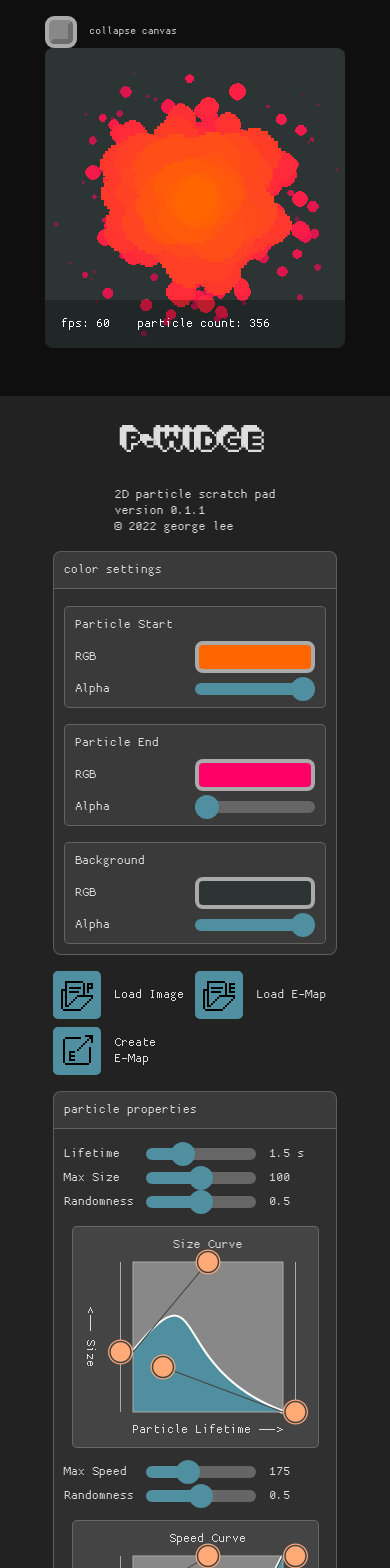
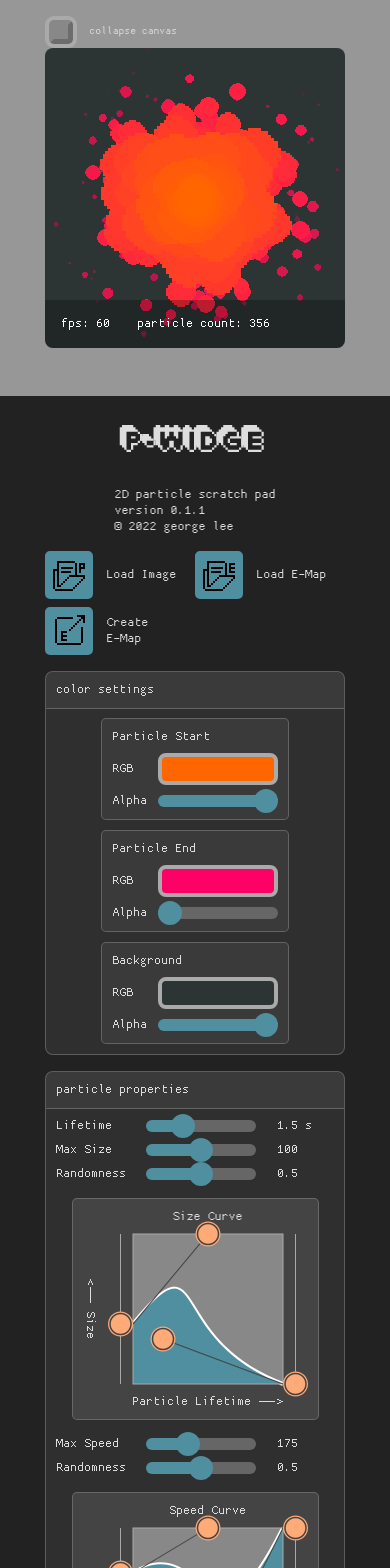
Before and after one commit to georgeolee/p-widge, a React (Create React App) app: page / in a window 390 px wide. Shown: the top 1568 px of the page. Built offline with nearby package versions, Linux system fonts and the light colour scheme.

Commit message:
css cleanup

```diff
--- a/public/index.html
+++ b/public/index.html
@@ -31,7 +31,7 @@
     <noscript>You need to enable JavaScript to run this app.</noscript>
 
 
-    <div id="root"></div>
+    <div id="app-root"></div>
     <!--
       This HTML file is a template.
       If you open it directly in the browser, you will see an empty page.
--- a/src/App.css
+++ b/src/App.css
@@ -1,29 +1,22 @@
 
 :root{
+
   --canvas-size: 300px;
-}
 
+  --body-color: #666;
+  --background-color: #fafafa;
+  --low-contrast-color: #f4f4f4;
 
-
-:root{
-  --body-color: #666;
   --primary-color: #f44;
   --primary-color-hover-enabled: #f88;
-
   --primary-color-hover: var(--primary-color);
-
-  --background-color: #fafafa;
-
-  --low-contrast-color: #f4f4f4;
 
   --neutral-color: #888;
   --neutral-color-hover-enabled: #aaa;
-
   --neutral-color-hover: var(--neutral-color);
 
   --highlight-color: #bd2;
   --highlight-color-hover-enabled: #cf4;
-
   --highlight-color-hover: var(--highlight-color);
 
   --panel-background-color: #8882;
@@ -33,41 +26,45 @@
   --panel-padding: 10px;
 }
 
-#root{
-  display: flex;
-  flex-direction: column;
-  justify-content: center;
-  align-items: center;
+
+.dark .App .bezier-input{
+  --bezier-curve-stroke: #fff;
+  --bezier-track-stroke: #aaa;
+  --bezier-background-fill: #888;
+}
 
 
+.App .slider{
+  --slider-progress-color: var(--primary-color);
+  --slider-progress-color-hover: var(--primary-color-hover);
+}
+.dark .App .slider{
+  --slider-track-color: #666;
+  --slider-track-color-hover: #777;
+  --slider-progress-color-hover:  #5f9faf
 }
 
-[data-tooltip]::after{
-
-  display: none !important;
-}
-body{
-  background-color: var(--background-color);
-}
-
-/* CLEAN THIS UP! */
-body, body *, [data-tooltip]::after{
-  /* font-family: 'Courier New', Courier, monospace; */
-  font-family: 'press_start_2p', 'Courier New', Courier, monospace;
-  font-family: 'basis33', 'Courier New', Courier, monospace;;
-
-  font-weight: normal;
-  color: var(--body-color);
-}
-
-*{
-  box-sizing: border-box;
+body .App .bezier-input{
+  --bezier-curve-fill: var(--primary-color);
+  --bezier-label-color: var(--body-color);
+  --bezier-label-font-size: 16px;
+  --bezier-background-color: var(--low-contrast-color);
+  --bezier-control-handle-stroke: var(--low-contrast-color);
+  --bezier-canvas-border: var(--low-contrast-color);
+  --bezier-control-stroke: var(--low-contrast-color);
+  --bezier-control-fill: var(--highlight-color);
+  --bezier-control-hover-fill: var(--highlight-color-hover);
+  --bezier-canvas-border: #aaa;
+  --bezier-border: var(--panel-border-color);
+  /* full component width = 2*padding - 3*control size */
 }
 
 body.dark, body.dark .App{
   --background-color: #222;
   --body-color:#ddd;
   --primary-color: #4f8f9f;
+
+  --primary-color-hover-enabled: #5f9faf !important;
   --low-contrast-color: #444;
   --highlight-color: #fa7;
   --highlight-color-hover: #fc9;
@@ -89,63 +86,82 @@ body.toast{
   --bezier-background-color: var(--panel-background-color);
 }
 
+#app-root{
+  display: flex;
+  flex-direction: column;
+  justify-content: center;
+  align-items: center;
+
+
+}
+
+/* touchscreen behavior */
+canvas{
+  touch-action: pinch-zoom;
+}
+input{
+  touch-action: none;
+}
+
+body{
+  background-color: var(--background-color);
+}
+
+*, *::before, *::after{
+  font-family: 'basis33', 'Courier New', Courier, monospace;;
+  font-weight: normal;
+  color: var(--body-color);
+  box-sizing: border-box;
+}
+
+
 .App {
   position: relative;
   margin: 20px;
   display: grid;
-  grid-template-columns: var(--col-side) var(--col-gap) auto var(--col-gap) var(--col-side);
-
-  grid-template-columns: auto var(--col-gap) auto var(--col-gap) auto;
+  grid-template-columns: auto var(--col-gap) var(--canvas-size) var(--col-gap) auto;
   font-size: 16px;
 
   user-select: none;
   max-width: min(1400px, 100vw);
-
-  --col-side: 300px;
 }
 
 
+/* TOOLTIP STUFF */
+
 [data-tooltip]{
  --hover-time: 1s;
- --tooltip-gap: 0px;
- --font-size: 16px;
-
  position: relative;
 }
 
 [data-tooltip]::after{
+  /* default ; override for non-touch devices (see media query at bottom of stylesheet) */
+  display: none;
+
+  visibility: hidden;
   white-space: pre-line;
-  display: flex;
+  width: max-content;
+  max-width: 300px;
   text-align: left;
   position: absolute;
-  visibility: hidden;
-  background-color: #ccccccf4;
   background-color: #cccd;
   backdrop-filter: blur(8px);
-
-  border-radius: 0.5em;
-
+  border-radius: var(--panel-border-radius);
   color: #444;
   padding: 2em;
   line-height: 1.75em;
   content: attr(data-tooltip);
-
-  max-width: 200px;
-  width: max-content;
-
+  max-width: 300px;
   pointer-events: none;
-
   transition: visibility 0s;
-
   z-index: 10000;
-
-
+  font-size: 16px;
 }
 
 [data-tooltip]:hover::after{
   visibility: visible;
   transition: visibility 0s var(--hover-time);
-  box-shadow: 0 12px 4px -8px #0004;
+  box-shadow: 0 10px 4px -8px #0004;
 }
 
 [data-tooltip]:active::after{
@@ -157,18 +173,6 @@ body.toast{
   right: 0;
 }
 
-/* touchscreen behavior */
-canvas{
-  touch-action: pinch-zoom;
-}
-input{
-  touch-action: none;
-}
-
-body .App [data-tooltip]::after{
-  font-size: var(--font-size);
-}
-
 .bezier-tooltip[data-tooltip]::after{
   top: 0;
   left: 100%;
@@ -176,21 +180,35 @@ body .App [data-tooltip]::after{
 
 .rgba-picker[data-tooltip]::after{
   top: calc(-1*var(--border-width));
-  left: calc(100% + var(--border-width) + var(--tooltip-gap));
+  left: calc(100% + var(--border-width));
+}
+
+.slider-input-wrapper[data-tooltip]::after{
+  top: 100%;
+  bottom: unset;
 }
 
 .checkbox [data-tooltip]::after, .radio [data-tooltip]::after{
-
   top:unset;
+  left: unset;
   right: calc(100% + 1*(var(--shadow-width) + var(--border-width)));
-  left: unset;
-
   bottom: calc(-1* var(--shadow-width) - var(--border-width));
 }
 
+.app-button [data-tooltip]::after{
+  right: calc(-1 * var(--border-width));
+  top: calc(100% + var(--border-width));
+}
+
+/* rework this stuff ; non-absolute positioning w/ negative margin? */
+
 [class|="controls"][data-panel-tag]{
-  padding-top: calc(var(--panel-padding)*3 + 1.5em);
+  padding-top: calc(var(--panel-padding)*3 + 1em);
   position: relative;
+}
+
+.controls-center[data-panel-tag]{
+  padding-top: calc(var(--panel-padding)*2 + 1em);
 }
 
 [class|="controls"][data-panel-tag]::after{
@@ -214,83 +232,6 @@ body .App [data-tooltip]::after{
 
 
 
-
-
-
-
-.dark .App .bezier-input{
-  --bezier-curve-stroke: #fff;
-  --bezier-track-stroke: #aaa;
-  --bezier-background-fill: #888;
-}
-
-.dark .App .group-name{
-  --group-header-color: #555;
-}
-
-.App .slider{
-  --slider-progress-color: var(--primary-color);
-  --slider-progress-color-hover: var(--primary-color-hover);
-}
-.dark .App .slider{
-  --slider-track-color: #666;
-  --slider-track-color-hover: #777;
-  --slider-progress-color-hover:  #5f9faf
-}
-
-body .App .bezier-input{
-  --bezier-curve-fill: var(--primary-color);
-  --bezier-label-color: var(--body-color);
-  --bezier-label-font-size: 16px;
-  --bezier-background-color: var(--low-contrast-color);
-  --bezier-control-handle-stroke: var(--low-contrast-color);
-  --bezier-canvas-border: var(--low-contrast-color);
-  --bezier-control-stroke: var(--low-contrast-color);
-  --bezier-control-fill: var(--highlight-color);
-  --bezier-control-hover-fill: var(--highlight-color-hover);
-  --bezier-canvas-border: #aaa;
-  --bezier-border: var(--panel-border-color);
-  /* full width = 2*padding - 3*control size */
-}
-
-/* TEST */
-/* TEST */
-/* TEST */
-
-/* TEST */
-/* TEST */
-/* TEST */
-
-
-.controls-left, .controls-right, .controls-center{
-  border: var(--panel-border-width) solid var(--panel-border-color);
-  border-radius: var(--panel-border-radius);
-  padding: var(--panel-padding);
-  background-color: var(--panel-background-color);
-  align-content: center;
-  justify-content: space-between;
-}
-
-
-/* TEST */
-/* TEST */
-/* TEST */
-/* TEST */
-/* TEST */
-/* TEST */
-
-
-.group-name{
-
-  display: flex;
-  align-items: center;
-  justify-content: center;
-  --group-header-color: #76d;
-  color: var(--group-header-color);
-
-}
-
-
 .App-header {
   display: flex;
   flex-direction: column;
@@ -303,31 +244,26 @@ body .App .bezier-input{
   padding: 1px;
 }
 
-
 .p5-container{
   position: relative;
   display: flex;
   flex-direction: column;
-
   margin-bottom: auto;
   grid-column: 3;
-
   width: fit-content;
   height: fit-content;
-  --border-radius: var(--panel-border-radius);
-
 }
 
-
 .p5-container canvas{
-  border-radius: var(--border-radius);
+  border-radius: var(--panel-border-radius);
 }
 
 .p5-container #canvas-display-area{
   position: absolute;
+
+  width: var(--canvas-size);
   bottom: 0;
   left: 0;
-  right: 0;
   padding: 1em;
   background-color: #0004;
 
@@ -335,7 +271,7 @@ body .App .bezier-input{
   flex-direction: row;
   justify-content: space-between;
 
-  border-radius: 0 0 var(--border-radius) var(--border-radius);
+  border-radius: 0 0 var(--panel-border-radius) var(--panel-border-radius);
 
 }
 
@@ -347,40 +283,52 @@ body .App .bezier-input{
   min-width: 12em;
 }
 
-[class|=controls]{
+.controls-left, .controls-right, .controls-center{
   display: flex;
-  flex-direction: column;
-}
+  align-content: center;
+  justify-content: space-between;
+  border: var(--panel-border-width) solid var(--panel-border-color);
+  border-radius: var(--panel-border-radius);
+  padding: var(--panel-padding);
+  background-color: var(--panel-background-color);
 
-[class|="controls"] > :nth-child(n+2):not(.radio+.radio-item):not(.labeled-slider+.labeled-slider){
-  margin-top: 1em;
+  --control-spacing: 1em;
 }
 
 .controls-left{
   grid-column: 1;
   grid-row: span 2;
+  flex-direction: column;
 }
 
 .controls-right{
   grid-column: 5;
   grid-row: span 2;
+  flex-direction: column;
 }
 
 .controls-center{
   grid-column: 3;
-
-  /* border: ; */
+  flex-direction: row;
+  flex-wrap: wrap;
+  padding-left: calc(var(--panel-padding)/2);
+  padding-right: calc(var(--panel-padding)/2);
 }
 
-.controls-center > .color-inputs{
-  display: flex;
-  flex-direction: row;
-  justify-content: space-between;
+[class|="controls"] > :nth-child(n+2):not(.radio+.radio-item):not(.labeled-slider+.labeled-slider){
+  margin-top: var(--control-spacing);
+}
+
+.controls-center > .rgba-picker{
+  margin-top: var(--control-spacing);
+  margin-top: var(--panel-padding) !important;
+  flex: 1;
+  margin-left: calc(var(--panel-padding)/2);
+  margin-right: calc(var(--panel-padding)/2);
 }
 
 .labeled-slider{
   display: grid;
-  grid-template-columns: 75px auto 75px;
   grid-template-columns: 75px auto 4em;
 
 }
@@ -393,7 +341,16 @@ body .App .bezier-input{
   align-items: center;
 }
 .slider-value::before{
-content: ' ';
+  content: ' ';
+}
+
+.slider-input-wrapper{
+  width: fit-content;
+  justify-self: center;
+}
+
+.labeled-slider+.labeled-slider{
+  margin-top: 8px;
 }
 
 .rgba-picker{
@@ -405,16 +362,14 @@ content: ' ';
   border-radius: 5px;
   padding: var(--panel-padding);
   background-color: var(--panel-background-color);
+}
 
-}
 
 .rgba-picker button{
   max-height: var(--input-size);
-
   border-radius: 8px;
   border: none;
   border: 4px solid #aaa;
-
   position: relative;
   height: 32px;
 }
@@ -422,17 +377,15 @@ content: ' ';
 
 
 .rgba-picker input[type="color"]{
-  /* visibility: hidden; */
-
   border-radius: 0;
   border: none;
   position: absolute;
-
   width: 100%;
   height: 100%;
   left: 0;
   top: 0;
   opacity: 0;
+  box-shadow: none;
 }
 
 .rgba-picker label{
@@ -452,21 +405,6 @@ content: ' ';
 .rgba-picker > *+*{
   margin-top: 8px;
 }
-
-.slider-input-wrapper{
-  width: fit-content;
-  justify-self: center;
-}
-
-
-
-.labeled-slider+.labeled-slider{
-  margin-top: 8px;
-}
-
-
-
-
 
 
 div.buttons{
@@ -493,8 +431,7 @@ div.buttons > :nth-child(n + 3){
 .horizontal-gutter{
   grid-row: 2;
   grid-column: 1 / -1;
-  /* background-color: #0bb; */
-  height: 20px;
+  height: var(--col-gap);
 }
 
 .file-input button{
@@ -527,21 +464,9 @@ div.buttons > :nth-child(n + 3){
   background-size: contain;
   padding: 16px;
   border: var(--border-width) solid var(--button-color);
-  /* background-clip: ; */
-
-  /* background-clip: padding-box; */
-  /* border-color: #3ab; */
   image-rendering: pixelated;
   image-rendering: crisp-edges;
-
-  image-rendering: -webkit-optimize-contrast;
-
   border-radius: 5px;
-}
-
-.app-button [data-tooltip]::after{
-  right: calc(-1 * var(--border-width));
-  top: calc(100% + var(--border-width));
 }
 
 
@@ -583,17 +508,14 @@ input[type="checkbox"], input[type="radio"]{
   --shadow-width: 4px;
   --border-radius: var(--border-width);
 
+  --darker: #0003;
+
   appearance: none; -webkit-appearance: none;
   width: 24px;
   height: 24px;
   background-color: var(--checkbox-color);
   border: var(--border-width) solid transparent;
 
-  --lighter: #fff4;
-  --darker: #0003;
-
-  /* border-top-color: var(--lighter);
-  border-left-color: var(--lighter); */
   border-bottom-color: var(--darker);
   border-right-color: var(--darker);
 
@@ -628,9 +550,6 @@ input[type="checkbox"]:checked, input[type="radio"]:checked{
   border-color: transparent;
   border-top-color: var(--darker);
   border-left-color: var(--darker);
-  /* border-bottom-color: var(--lighter);
-  border-right-color: var(--lighter); */
-
 }
 
 
@@ -671,11 +590,12 @@ input[type="checkbox"]:checked, input[type="radio"]:checked{
 @media (hover: hover) and (pointer: fine)
 {
   *{
-    --background-color: #dff !important;
+    /* --background-color: #dff !important; */
   }
 
-  :root{
+  .App, body.App .bezier-input{
     --primary-color-hover: var(--primary-color-hover-enabled);
+    /* --primary-color-hover: green; */
     --neutral-color-hover: var(--neutral-color-hover-enabled);
     --highlight-color-hover: var(--highlight-color-hover-enabled);
   }
@@ -717,38 +637,54 @@ input[type="checkbox"]:checked, input[type="radio"]:checked{
   }
 
   body .App{
+    grid-template-columns: var(--canvas-size);
+
+    /* extra space so scrolling to top with floating canvas doesn't block content ; better way to do this? */
     margin-top: calc(var(--canvas-size) + 100px);
   }
 
-  #canvas-display-area{
-    width: var(--canvas-size) !important;
+  .App .controls-center{
+    flex-direction: column;
+  }
+
+  [data-tooltip]::after{
+
+    /* currently disabled by default on small screens ;  fixed display at bottom of screen w/ toggle?*/
+    display: flex !important;
+
+
+
+    position: fixed !important;
+    top: unset !important;
+    left: 0 !important;
+    right: 0 !important;
+    bottom: 0 !important;
+    width: 100% !important;
+    max-width: 100vw !important;
+    border-radius: 0 !important;
+    padding: 20px !important;
+    flex-wrap: wrap;
   }
 
   /*
+  TEST STUFF - FIXED CANVAS ON SMALL SCREEN
+  clean up / decide if this is good or not
+  */
 
-
-  TEST STUFF - FIXED CANVAS ON SMALL SCREEN
-
-  clean up / decide if this is good or not
-
-
-
-  */
   .p5-container{
     top: 0;
     width: var(--canvas-size) !important;
     position: fixed !important;
     justify-self: center;
-    /* margin: auto; */
-
-    /* margin-top: 0 !important; */
-    /* padding-top: 1em; */
     z-index: 20000;
-    --overlay-color: #0008;
+    --overlay-color: #aaad;
     box-shadow: 0 calc(-100vw + 1em + 32px) 0 100vw var(--overlay-color);
     background-color: var(--overlay-color);
   }
 
+  body .App div.buttons{
+    grid-row: 2;
+  }
 
   .p5-container input[type="checkbox"]::after{
     position: relative;
@@ -770,17 +706,9 @@ input[type="checkbox"]:checked, input[type="radio"]:checked{
     --input-size: 120px;
   }
 
-  body .App{
-    grid-template-columns: auto;
-  }
 
-  .App .controls-center .color-inputs{
-    flex-direction: column;
-  }
 
-  .color-inputs > *+*{
-    margin-top: 1em;
-  }
+
 
   body div.App > * {
     width: 100%;
@@ -789,38 +717,19 @@ input[type="checkbox"]:checked, input[type="radio"]:checked{
     justify-self: center;
 
   }
+
   body .App > *+*{
     margin-top: 1em;
   }
 
-  body div.App div [data-tooltip]::after{
-    top: 100%;
-    bottom: unset;
-    left: 0;
-    right: unset;
-    max-width: 120px;
-    padding: 16px;
-  }
-
-  body div.App div .app-button [data-tooltip]::after{
-    top: calc(100% + var(--border-width));
-    left: calc(-1 * var(--border-width));
-  }
-
-  body div.App div [type="checkbox"][data-tooltip]::after,
-  body div.App div [type="radio"][data-tooltip]::after{
-    top: calc(100% + var(--border-width) + var(--shadow-width));
-    bottom: unset;
-    left: calc(-1*(var(--border-width) + var(--shadow-width)));
-    right: unset;
-  }
-
+  /* bigger bezier controls for touch screen */
   body .App .bezier-input{
     --bezier-canvas-width: 200px;
     --bezier-canvas-height: 200px;
     --bezier-control-size: 25px;
   }
 
+  /* bigger slider controls for touch screen */
   body .App .slider{
     --slider-thumb-width: 24px;
   }
@@ -839,54 +748,14 @@ input[type="checkbox"]:checked, input[type="radio"]:checked{
 }
 
 @media screen and (min-width: 800px) and (max-width: 1149px){
-  :root{
-    --canvas-size: 600px;
-  }
-
-  .App{
-    --col-gap: 20px;
-  }
 
   .rgba-picker{
     --input-size: 100px;
   }
 
-  body .App .bezier-input{
-    --bezier-canvas-width: 150px;
-    --bezier-canvas-height: 120px;
-  }
-
-
-  body div.App{
+  :root{
+    --canvas-size: 400px;
     --col-gap: 20px;
-    grid-template-columns: auto var(--col-gap) auto;
-  }
-
-  body .App div.controls-center{
-    grid-column: 1 / span 3;
-    grid-row: 2;
-  }
-
-  body div.horizontal-gutter{
-    display: none;
-  }
-
-  body div.controls-center{
-    grid-column: 3;
-    grid-row: 1;
-  }
-
-  body div.controls-right{
-    grid-column: 3;
-  }
-
-  body div.buttons{
-    grid-column: 3;
-  }
-
-  body div.p5-container{
-    grid-column: 1 / span 3;
-    grid-row: 3;
   }
 
 }
@@ -898,7 +767,7 @@ input[type="checkbox"]:checked, input[type="radio"]:checked{
   }
 
   .App{
-    --col-gap: 40px;
+    --col-gap: 30px;
   }
 
   .rgba-picker{
@@ -912,7 +781,7 @@ input[type="checkbox"]:checked, input[type="radio"]:checked{
   }
 
   .App{
-    --col-gap: 50px;
+    --col-gap: 40px;
   }
 
   body .App .bezier-input{
--- a/src/App.js
+++ b/src/App.js
@@ -22,25 +22,26 @@ const version = '0.1.1';
         THIS : !
 
         ******
-          -figure out what to do about hover states on touch screens
-            > related - where / if / how to show tooltips?
+          continue stylesheet cleanup
 
-          -also, how to detect touch screen
 
-          -canvas toggle cleanup
+          fix tooltip width
+
+          tooltips on mobile ? possibly add a toggle next to canvas toggle
+            > toggle placement in html doc?
+            > related - canvas toggle cleanup
+            > figure out what to do about that empty space at the top
 
           -consolidate / clean up media queries
-          -get rid of 2 col layout - it looks dumb
+            > intermediate sizes
 
-  *       -speed and size tags
           -mid tone / low contrast theme
 
-*       -figure out group heading / panel heading / tag situation *****
-*       -major css housekeeping
+*       -figure out group heading / panel heading / tag situation
 *
         -favicon
 *
-*       continue tooltips - rgba, placement (currently, left slider values get covered up), appearance & timing
+*       continue tooltips - rgba, bz size
 *       theme cleanup
 *
 *       -github images
@@ -128,9 +129,6 @@ function App() {
 
 
       <div className='controls-center' data-panel-tag="color settings">
-        <div className='color-inputs'>
-
-          <div>
           <RGBAInput
             label='Particle Start'
             rgb='#ff6600'
@@ -139,7 +137,6 @@ function App() {
             timeoutFunc={()=> flags.slowRecolor = true}
             timeout={500}
             tooltip='Tint color for each particle at the start of its lifetime.&#xa;Particle tint will transition between this and end color over its lifetime.'/>
-          </div>
 
           <RGBAInput
             label='Particle End'
@@ -157,7 +154,6 @@ function App() {
             alpha={255}
             func={rgba => {particleSettings.backgroundColor = rgba; flags.dirtyBackground = true}}
             tooltip='Background color to paint over canvas at the start of each frame. &#xa; If alpha is less than fully opaque, some of the previous frame will show through.'/>
-        </div>
       </div>
 
 
--- a/src/index.js
+++ b/src/index.js
@@ -4,9 +4,9 @@ import './index.css';
 import App from './App';
 import reportWebVitals from './reportWebVitals';
 
-const strict = false;
+const strict = true;
 
-const root = ReactDOM.createRoot(document.getElementById('root'));
+const root = ReactDOM.createRoot(document.getElementById('app-root'));
 if(strict)root.render(
   <React.StrictMode>
     <App />
```
